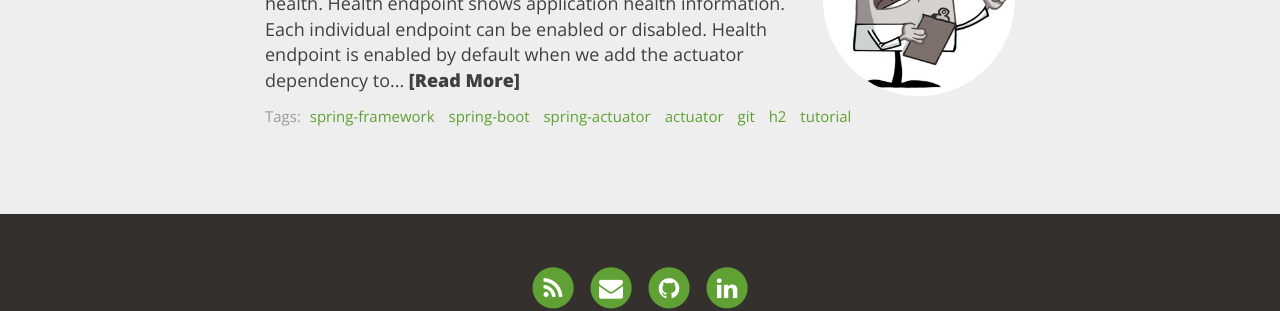
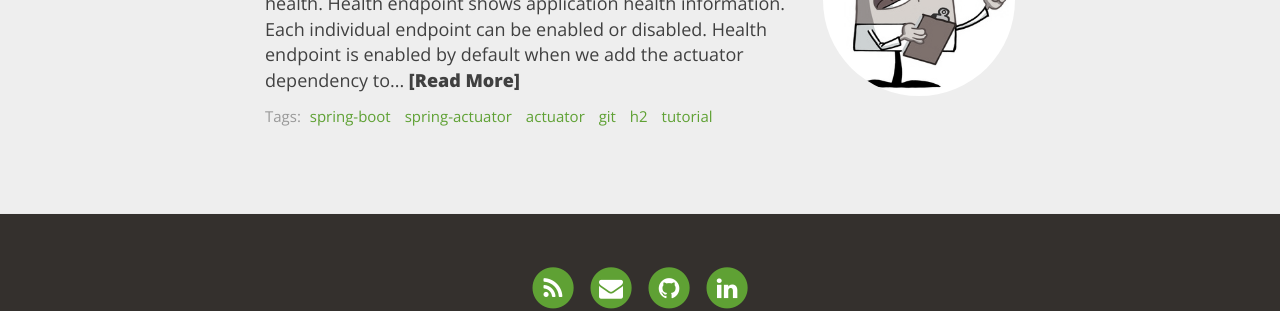
Before and after one commit to codeaches/codeaches.github.io, a Jekyll site: the page built from index.html, in a window 1280 px wide and 1325 px high. Shown: the part 909-1220 px from the top of the window. Built offline with Jekyll 4.4.1, drawn with Linux system fonts in a browser that asks for light colours; nearby versions of some CDN libraries; the list of posts is cut into pages by our own code.

Commit message:
first commit

```diff
--- a/_config.yml
+++ b/_config.yml
@@ -5,7 +5,8 @@
 # baseurl is the website's URL without the hostname
 
 # If you are building a simple GitHub user page (https://username.github.io) then use these settings:
-url: "https://codeaches.com"
+url: "http://codeaches.github.io"
+#url: "https://codeaches.com"
 baseurl: ""
 
 # If you are building a GitHub project page then use these settings:
--- a/_posts/2018-11-08-Spring Boot Actuator-Override default DB health check parameters.md
+++ b/_posts/2018-11-08-Spring Boot Actuator-Override default DB health check parameters.md
@@ -5,7 +5,7 @@
 image: /img/health.jpg
 share-img: /img/health.jpg
 gh-badge: [star, fork, follow]
-tags: [spring-framework, spring-boot, spring-actuator,actuator,git,h2,tutorial]
+tags: [spring-boot,spring-actuator,actuator,git,h2,tutorial]
 lang: en
 ---
 
```
